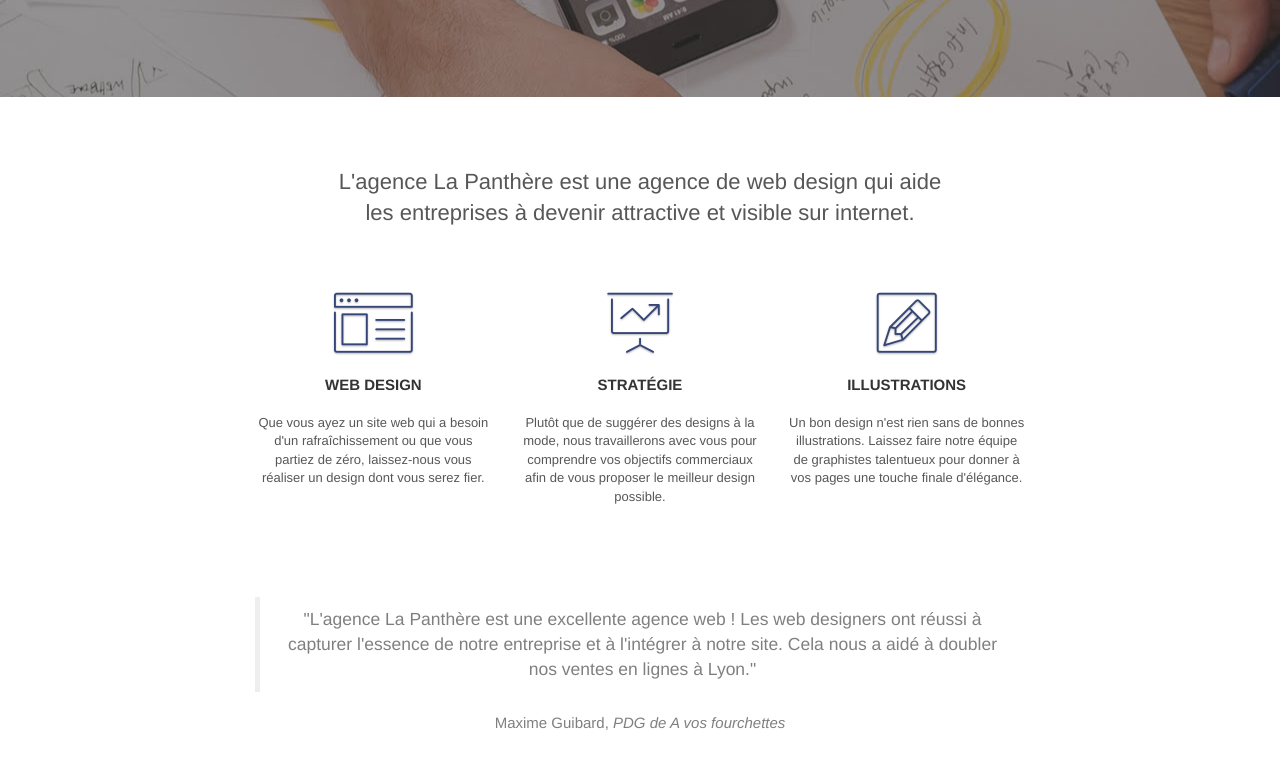
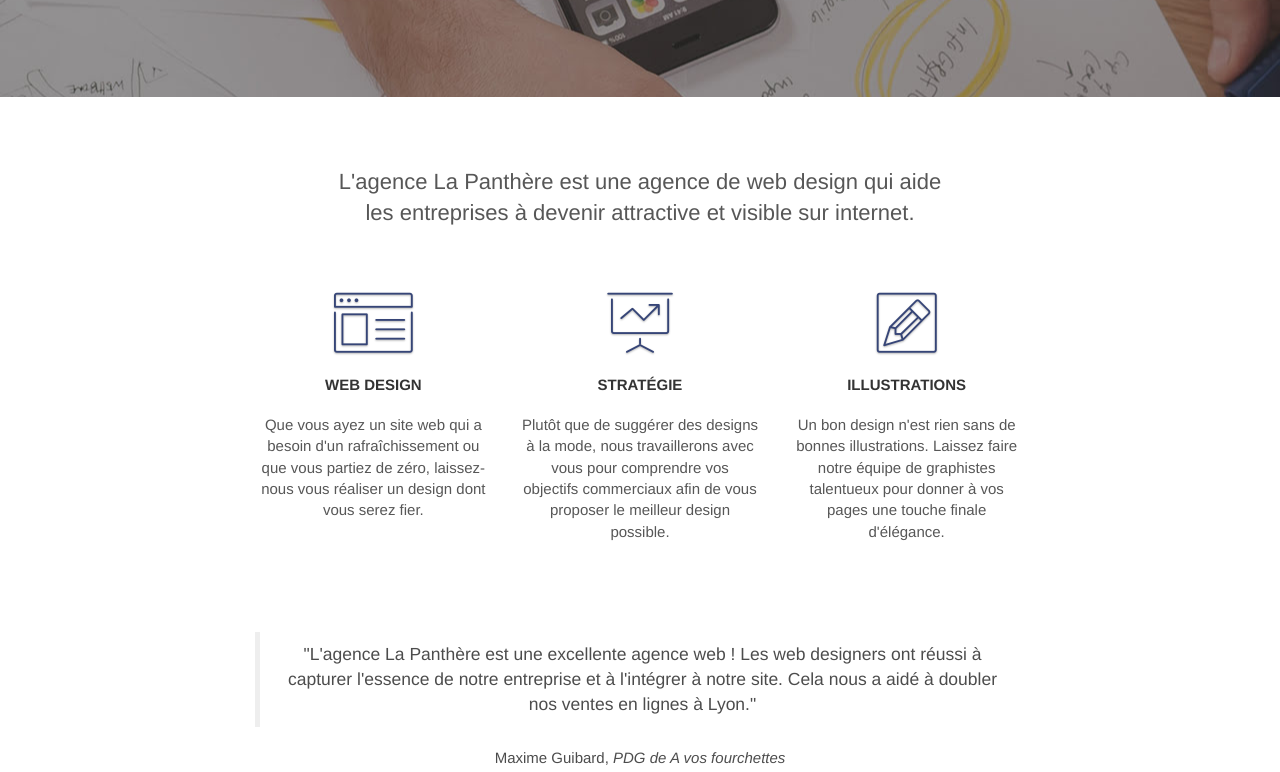
Before and after one commit to KABUYA-SINA/P4---La-Panth-re, a plain HTML site: page index.html in a window 1280 px wide. Shown: the part 435-1207 px from the top of the page. Drawn offline with Linux system fonts and the light colour scheme.

Commit message:
police added

```diff
--- a/style.css
+++ b/style.css
@@ -204,7 +204,7 @@ a:hover {
 
 .d-bloc .panel,
 .l-bloc {
-    color: rgba(0, 0, 0, .5);
+    color: rgba(0, 0, 0, .7);
 }
 
 .d-bloc .panel button:hover,
@@ -691,7 +691,7 @@ a {
 }
 
 p {
-    font-size: 13px;
+    font-size: 15px;
 }
 
 .tight-width-whitespace {
```
